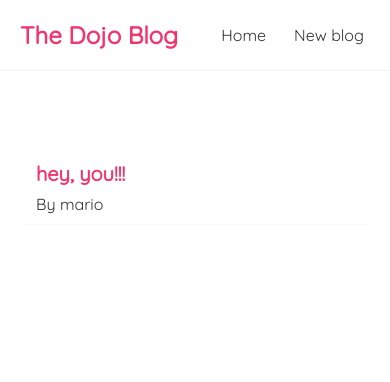
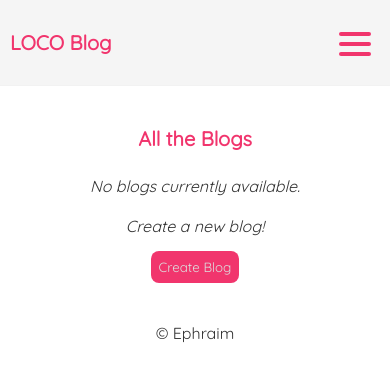
Before and after one commit to Ephraimjude/react-blog-fundamentals, a React (Create React App) app: page / in a window 390 px wide. Shown: the top 382 px of the page. Built offline with nearby package versions, Linux system fonts and the light colour scheme; data requests are answered from the project's data file.

Commit message:
added footer, improved the ui added hamburger menu.

```diff
--- a/data/db.json
+++ b/data/db.json
@@ -1,10 +1,3 @@
 {
-  "blogs": [
-    {
-      "title": "hey, you!!!",
-      "body": "this is fun I suppose!!!",
-      "author": "mario",
-      "id": 1
-    }
-  ]
+  "blogs": []
 }
--- a/src/App.js
+++ b/src/App.js
@@ -3,6 +3,7 @@ import Home from './Home';
 import { BrowserRouter as Router, Route, Switch } from 'react-router-dom';
 import Create from './create';
 import BlogDetails from './blogDetails';
+import Footer from './footer';
 import NotFound from './notFound';
 
 function App() {
@@ -26,6 +27,8 @@ function App() {
             </Route>
           </Switch>
         </div>
+        {/* Footer */}
+        <Footer />
       </div>
     </Router>
   );
--- a/src/BlogList.js
+++ b/src/BlogList.js
@@ -5,7 +5,7 @@ const BlogList = ({ blogs, title }) => {
         <div className="blog-list" >
             <h2>{ title }</h2>
                 { /* map through blogs array and display each blog */ }
-                { blogs.map((blog) => (
+                {blogs.map((blog) => (
                     // pass in props for title/body
                     <div className="blog-preview" key={blog.id}>
                         <Link to={`/blogs/${blog.id}`} >
--- a/src/Create.js
+++ b/src/Create.js
@@ -4,7 +4,7 @@ import { useHistory } from "react-router-dom";
 const Create = () => {
     const [title, setTitle] = useState('');
     const [body, setBody] = useState('');
-    const [author, setAuthor] = useState('mario');
+    const [author, setAuthor] = useState('');
     const [isPending, setIsPending] = useState(false);
     const history = useHistory();
 
@@ -19,7 +19,6 @@ const Create = () => {
             headers: {"Content-type": "application/json" },
             body: JSON.stringify(blog)
         }).then(() => {
-            console.log('new blog added');
             setIsPending(false);
             history.push('/');
         })
@@ -45,13 +44,12 @@ const Create = () => {
                 onChange={(e)=>{setBody(e.target.value)}}
                 ></textarea>
                 <label>Blog author:</label>
-                <select
+                <input
+                type='text'
                 value={author}
+                required
                 onChange={(e) => {setAuthor(e.target.value)}}
-                >
-                    <option value="mario">Mario</option>
-                    <option value="yoshi">Yoshi</option>
-                </select>
+                />
                 {!isPending && <button>Add Blog</button>}
                 {isPending && <button>Adding blog...</button>}
             </form>
--- a/src/Home.js
+++ b/src/Home.js
@@ -1,5 +1,6 @@
 import BlogList from './blogList';
 import useFetch from './useFetch';
+import { Link } from 'react-router-dom/cjs/react-router-dom.min';
 
 
 const Home = () => {
@@ -7,9 +8,17 @@ const Home = () => {
 
     return (
         <div key = {blogs} className="home">
-            { error && <div>{ error } </div>}
-            { isPending && <div>Loading... </div>}
-            { blogs && <BlogList blogs = {blogs} /> }
+                <p className='intro'>All the Blogs</p>
+                { error && <div>{ error } </div>}
+                { isPending && <div>Loading... </div>}
+                {blogs && blogs.length === 0 && (
+                    <div className='no_blog'>
+                        <p>No blogs currently available.</p>
+                        <p>Create a new blog!</p>
+                        <button type="button"><Link to="/create" className="create-link">Create Blog</Link></button>
+                    </div>
+                )}
+                { blogs && <BlogList blogs = {blogs} /> }
         </div>
      );
 }
--- a/src/Navbar.js
+++ b/src/Navbar.js
@@ -1,11 +1,22 @@
 import { Link } from 'react-router-dom';
+import { useState } from 'react';
 
 const Navbar = () => {
+    const [menuOpen, setMenuOpen] = useState(false);
 
     return (
         <nav className="navbar">
-            <h1>The Dojo Blog</h1>
-            <div className="links">
+            <div className="logo">
+            <Link to = "/"><h1>LOCO Blog</h1></Link>
+            </div>
+            <div className="menu" onClick={() => {
+                setMenuOpen(!menuOpen)
+            }}>
+                <span></span>
+                <span></span>
+                <span></span>
+            </div>
+            <div className={`links ${menuOpen ? "open" : " "}`}>
                 <Link to = "/">Home</Link>
                 <Link to="/create">New blog</Link>
             </div>
--- /dev/null
+++ b/src/footer.js
@@ -0,0 +1,9 @@
+const Footer = () => {
+    return (
+        <div className="footer">
+            <footer>&copy; Ephraim</footer>
+        </div>
+     );
+}
+
+export default Footer;
--- a/src/index.css
+++ b/src/index.css
@@ -7,13 +7,26 @@
   color: #333;
 }
 
+.intro{
+  font-size: 20px;
+  text-align: center ;
+  padding : 10px;
+  font-weight: 900;
+  color: #f1356d;
+  margin: auto;
+}
+
 .navbar{
-  padding: 20px;
+  padding: 10px;
   display: flex;
   align-items: center;
   max-width: 600px;
   margin: 0 auto;
+  background-color: rgb(0, 0, 0, 0.04);
+  backdrop-filter: blur(9px);
   border-bottom: 1px solid #f2f2f2;
+  position: sticky;
+  top: 0;
 }
 
 .navbar h1{
@@ -34,10 +47,29 @@
   color: #f1356d;
 }
 
+.navbar .menu{
+  display: none;
+  position: absolute;
+  top: 2rem;
+  right: 1.2rem;
+  flex-direction: column;
+  justify-content: space-between;
+  width: 2rem;
+  height: 1.5rem;
+}
+
+.navbar .menu span{
+  height: 0.25rem;
+  width: 100%;
+  background-color: #f1356d;
+  border-radius: 0.2rem;
+  cursor: pointer;
+}
+
 .content{
   max-width: 600px;
-  margin: 40px auto;
-  padding: 20px;
+  margin: 20px auto;
+  padding: 10px;
 }
 
 /* blog previews / list */
@@ -59,6 +91,31 @@
 
 .blog-preview a{
   text-decoration: none;
+}
+
+.no_blog{
+  text-align: center;
+  font-size: 16px;
+}
+
+.no_blog p{
+  margin: 10px auto;
+  padding: 5px;
+  font-style: italic;
+}
+
+.no_blog a{
+  text-decoration: none;
+  color: #ddd;
+}
+
+.no_blog button{
+  background: #f1356d;
+  color: #fff;
+  border: 0;
+  padding: 8px;
+  border-radius: 8px;
+  cursor: pointer;
 }
 
 /* blog details page */
@@ -104,8 +161,14 @@
   padding: 6px 10px;
   margin: 10px 0;
   border: 1px solid #ddd;
+  border-radius: 8px;
   box-sizing: border-box;
   display: block;
+}
+
+.create textarea{
+  max-height: 400px;
+  height: 300px;
 }
 
 .create button{
@@ -116,6 +179,8 @@
   border-radius: 8px;
   cursor: pointer;
 }
+
+/*not-found section of the page*/
 
 .not-found{
   text-align: center;
@@ -133,3 +198,44 @@
 .not-found a{
   font-weight: bold;
 }
+
+/*footer*/
+
+footer{
+  margin-top: auto;
+  text-align: center;
+  padding: 10px 0;
+}
+
+/*media query*/
+
+@media (max-width: 480px) {
+  .navbar{
+    flex-direction: column;
+    align-items: start;
+  }
+
+  .navbar h1{
+    font-size: 20px;
+  }
+
+  .navbar .menu{
+    display: flex;
+  }
+
+  .navbar .links{
+    display:flex;
+    flex-direction: column;
+    font-size:16px;
+    font-weight: bolder;
+    max-width: 600px;
+    width: 100%;
+    margin-bottom: 0.25rem;
+    text-align: center;
+    margin: 6px 8px;
+    }
+
+  .navbar .links:not(.open){
+    display: none;
+  }
+}
--- a/src/useFetch.js
+++ b/src/useFetch.js
@@ -35,7 +35,7 @@ const useFetch = (url) =>{
                 })
 
                 return () => abortCont.abort();
-        }, 1000)
+        }, 500)
     }, [url])
     return { data, isPending, error};
 
```
